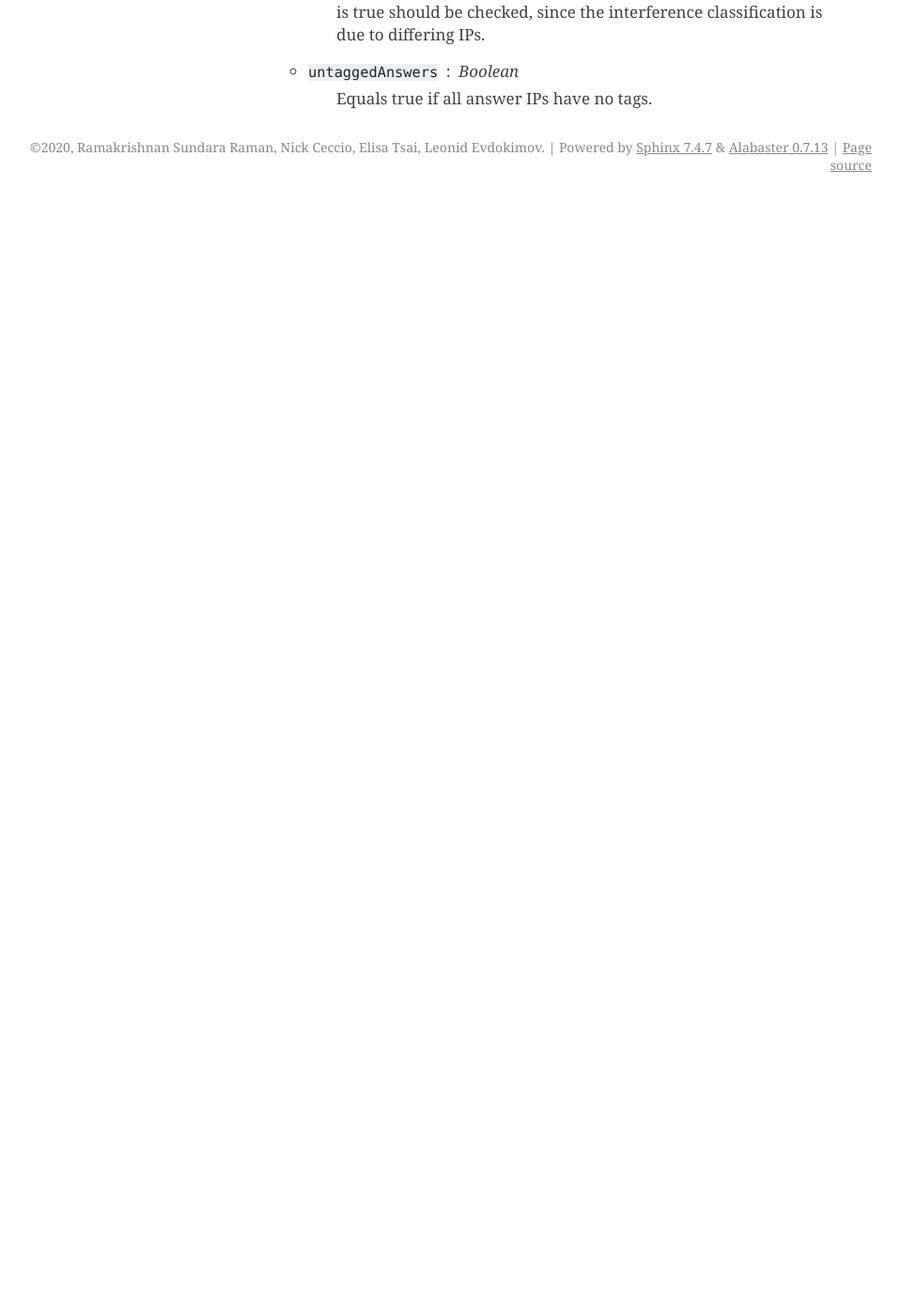
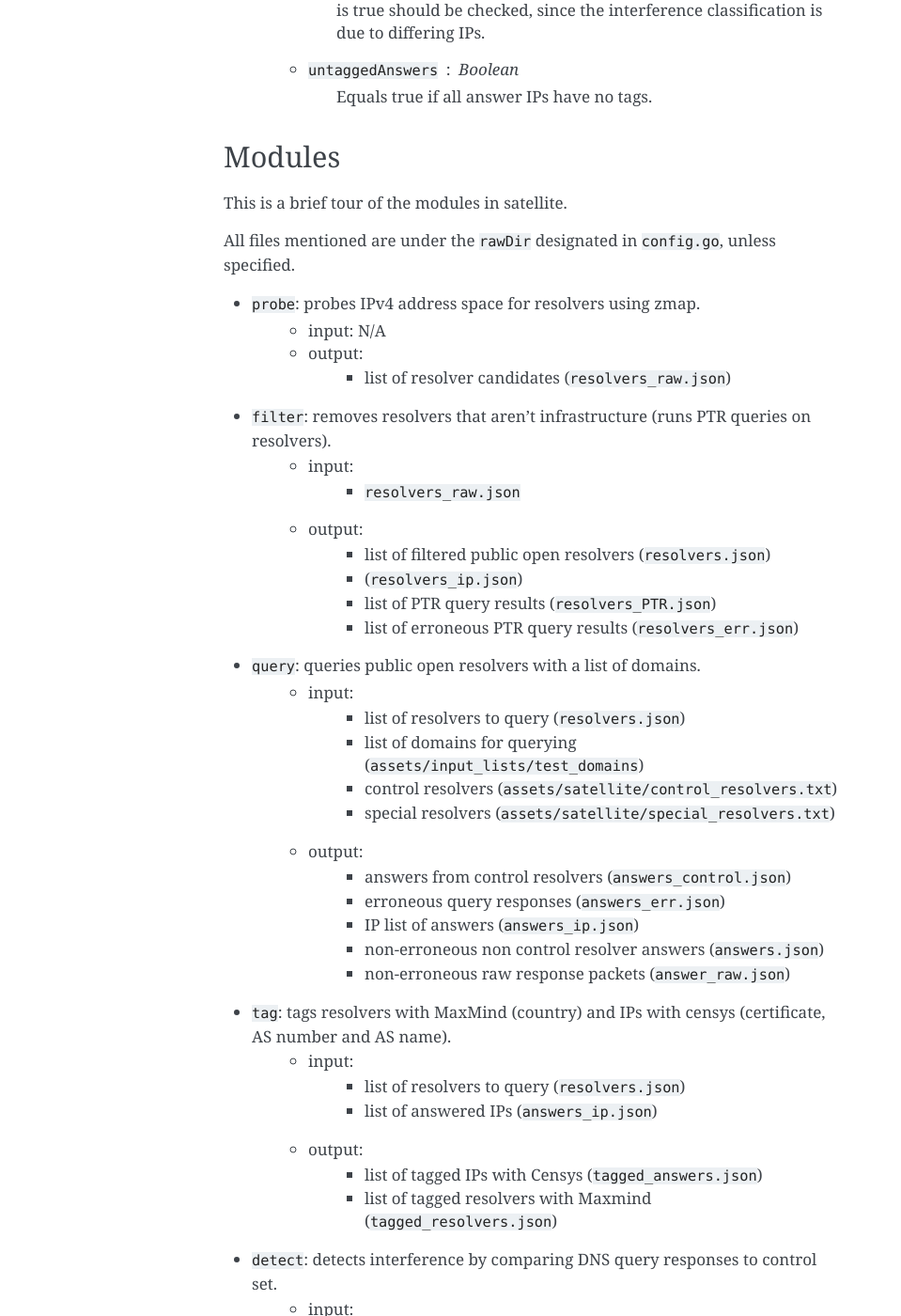
Before and after one commit to censoredplanet/censoredplanet, a Sphinx documentation site: the page built from docs/satellite.rst, in a window 1280 px wide and 1400 px high, scrolled down 1502 px. Shown: the whole window at 94% size, without its empty margins (182-1141 px from the left). Built offline with Sphinx 7.4.7, drawn with Linux system fonts in a browser that asks for light colours; before the commit the page ends 1717 px from its top, so only the background shows below that; some of the changed text lies outside the part shown.

Commit message:
Added module information for satellite

```diff
--- a/docs/satellite.rst
+++ b/docs/satellite.rst
@@ -10,7 +10,7 @@ Satellite is Censored Planet's tool to detect DNS interference. Refer to the fol
 Output
 *******
 
-The detect module has two output files: :code:`interference.json` and :code:`interference_err.json`.
+The detect module is the module that provides final output. It has two output files: :code:`interference.json` and :code:`interference_err.json`.
 
 :code:`interference_err.json` contains resolver answers for queries with no control response, with the following fields:
 
@@ -45,3 +45,60 @@ The detect module has two output files: :code:`interference.json` and :code:`int
         Equals true if all control IPs for the query have no tags. Cases where :code:`passed` is false (inteference detected) and :code:`untaggedControls` is true should be checked, since the interference classification is due to differing IPs.
     * :code:`untaggedAnswers` : Boolean
         Equals true if all answer IPs have no tags.
+
+
+*******
+Modules
+*******
+
+This is a brief tour of the modules in satellite.
+
+All files mentioned are under the :code:`rawDir` designated in :code:`config.go`, unless specified.
+
+* :code:`probe`:  probes IPv4 address space for resolvers using zmap.
+    * input: N/A
+    * output:
+        * list of resolver candidates (:code:`resolvers_raw.json`)
+* :code:`filter`: removes resolvers that aren't infrastructure (runs PTR queries on resolvers).
+    * input:
+        * :code:`resolvers_raw.json`
+    * output:
+        * list of filtered public open resolvers (:code:`resolvers.json`)
+        * (:code:`resolvers_ip.json`)
+        * list of PTR query results (:code:`resolvers_PTR.json`)
+        * list of erroneous PTR query results (:code:`resolvers_err.json`)
+* :code:`query`:  queries public open resolvers with a list of domains.
+    * input:
+        * list of resolvers to query (:code:`resolvers.json`)
+        * list of domains for querying (:code:`assets/input_lists/test_domains`)
+        * control resolvers (:code:`assets/satellite/control_resolvers.txt`)
+        * special resolvers (:code:`assets/satellite/special_resolvers.txt`)
+    * output:
+        * answers from control resolvers (:code:`answers_control.json`)
+        * erroneous query responses (:code:`answers_err.json`)
+        * IP list of answers (:code:`answers_ip.json`)
+        * non-erroneous non control resolver answers (:code:`answers.json`)
+        * non-erroneous raw response packets (:code:`answer_raw.json`)
+* :code:`tag`:  tags resolvers with MaxMind (country) and IPs with censys (certificate, AS number and AS name).
+    * input:
+        * list of resolvers to query (:code:`resolvers.json`)
+        * list of answered IPs (:code:`answers_ip.json`)
+    * output:
+        * list of tagged IPs with Censys (:code:`tagged_answers.json`)
+        * list of tagged resolvers with Maxmind (:code:`tagged_resolvers.json`)
+* :code:`detect`: detects interference by comparing DNS query responses to control set.
+    * input:
+        * :code:`tagged_answers.json`
+        * answers from control resolvers (:code:`answers_control.json`)
+        * :code:`assets/satellite/control_resolvers.txt`
+    * output:
+        * list of interference result (:code:`interference.json`)
+        * list of tuples where control set have no same queries (:code:`interference_err.json`)
+* :code:`fetch`: fetches pages hosted on the IPs identified as interference for future blockpage analysis.
+    * input:
+        * :code:`interference.json`
+    * output:
+        * list of tampered IPs, and results of HTTP(S) GET (:code:`blockpages.json`)
+* :code:`stat`:   data analysis.
+* :code:`full`:   all aforementioned modules combined.
+* :code:`upload`
```
